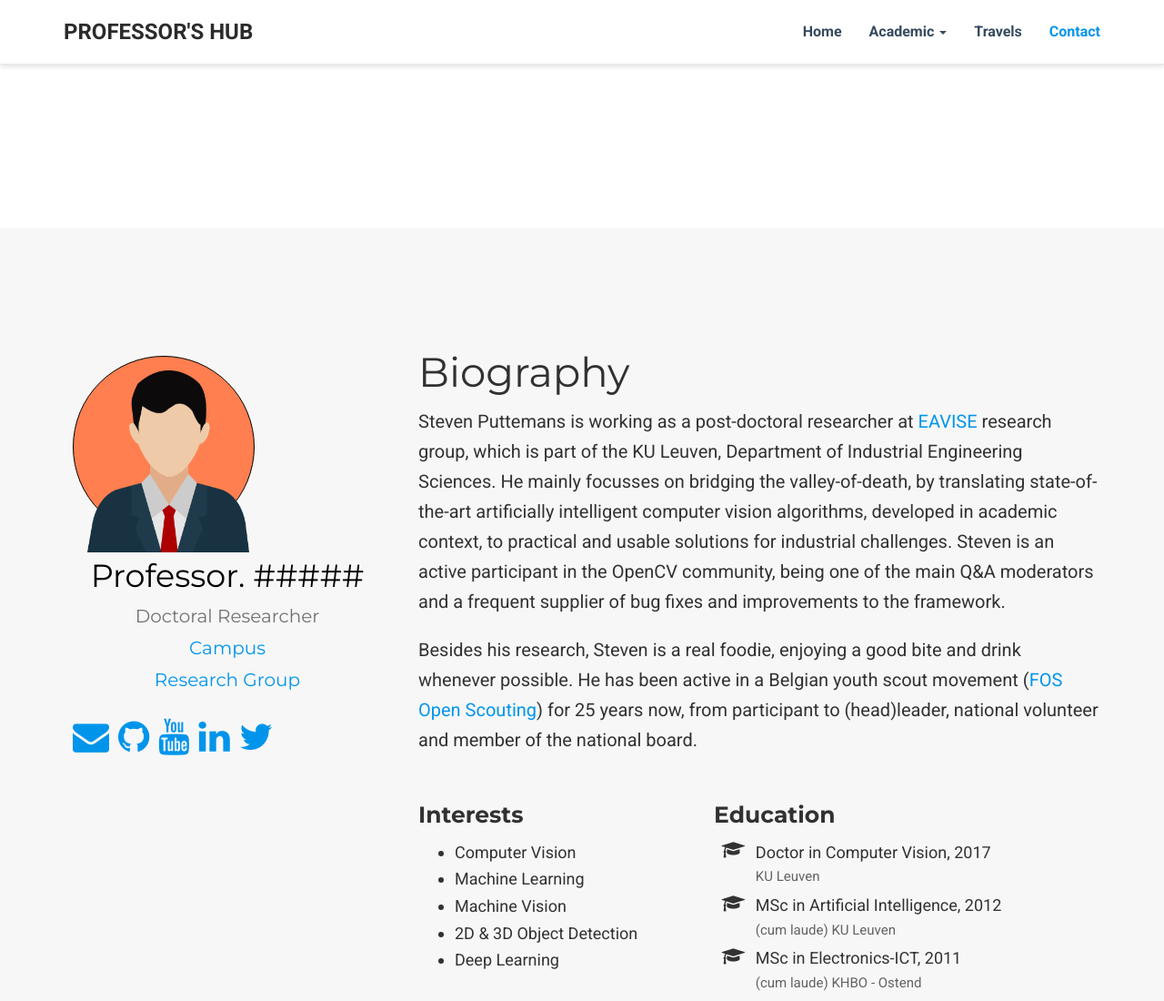
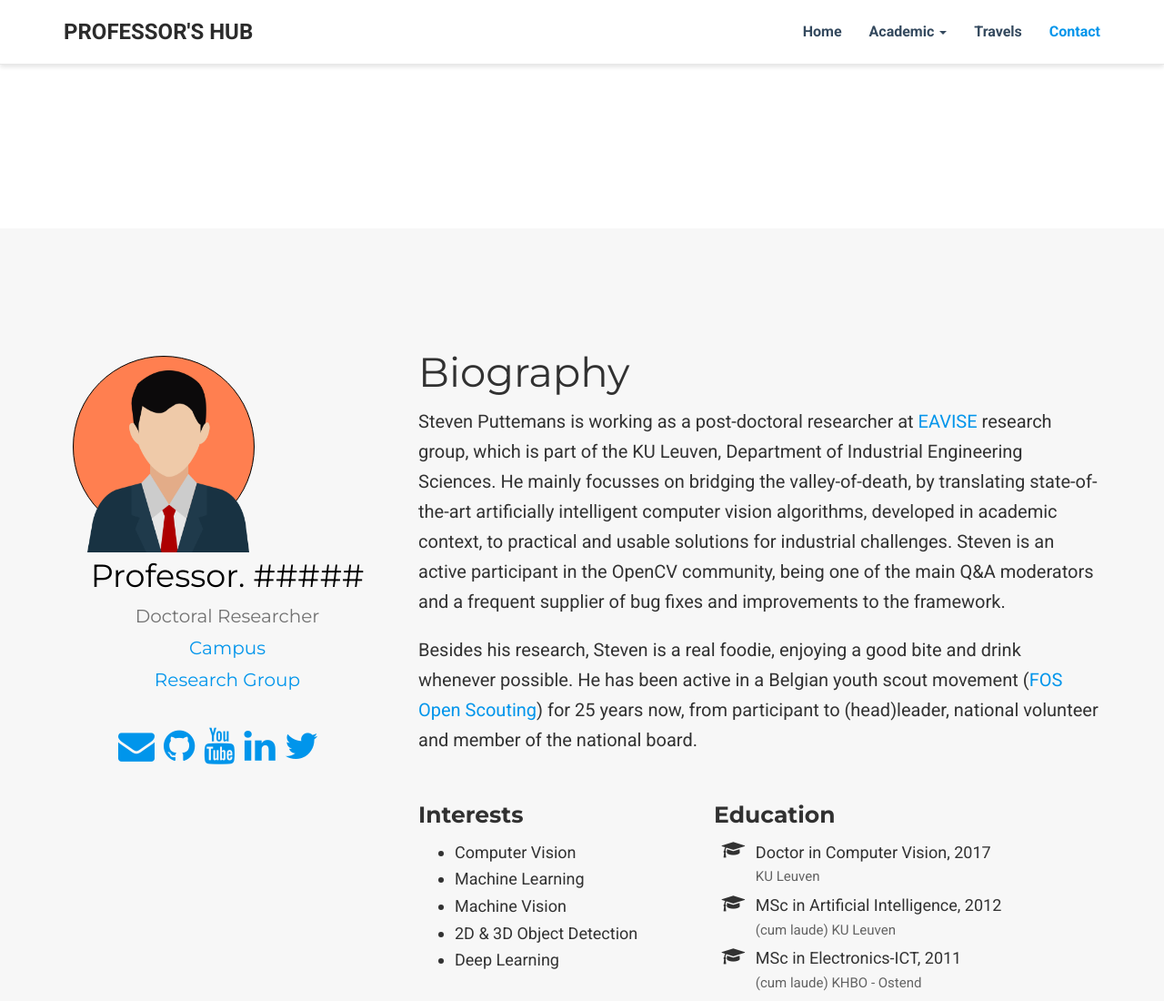
Before and after one commit to gysskarthik/ProfessorHub, a plain HTML site: page index.html in a window 1280 px wide. Shown: the top 1100 px of the page at 91% size. Drawn offline with nearby package versions, Linux system fonts and the light colour scheme; some packages are replaced by stand-ins of ours; some icons are missing.

Commit message:
Update styles.css

```diff
--- a/styles.css
+++ b/styles.css
@@ -454,10 +454,8 @@ a[data-fancybox] img {
 }
 
 #profile .network-icon ul{
-  display: flex;
+  display: inline-flex;
   flex-direction: row;
-  flex-wrap: wrap;
-
   padding: 0;
   margin-top: 30px;
 }
```
